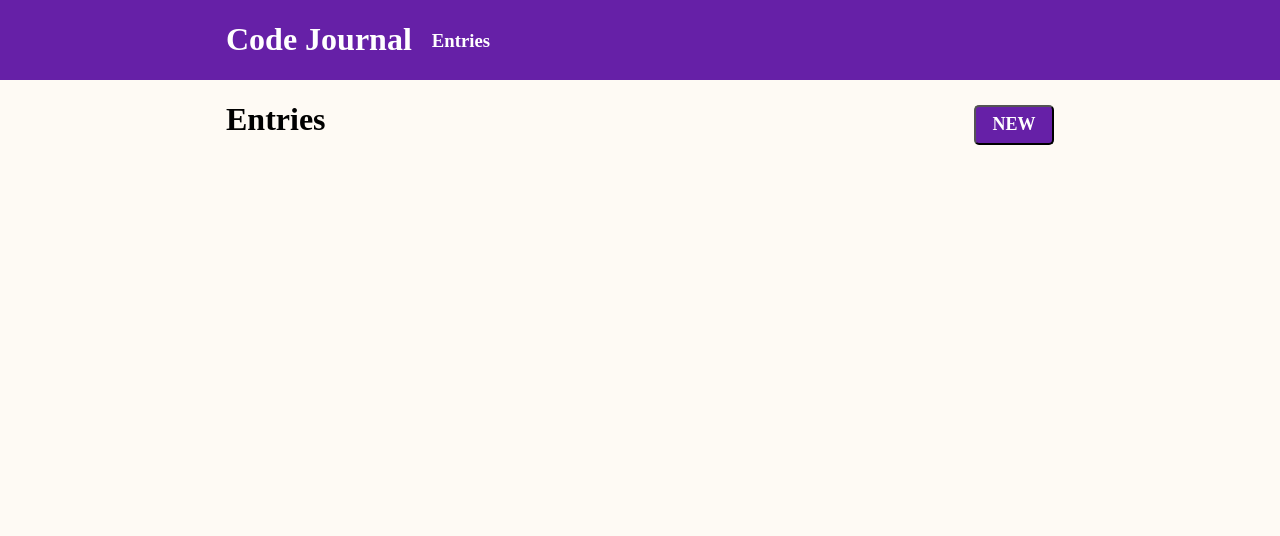
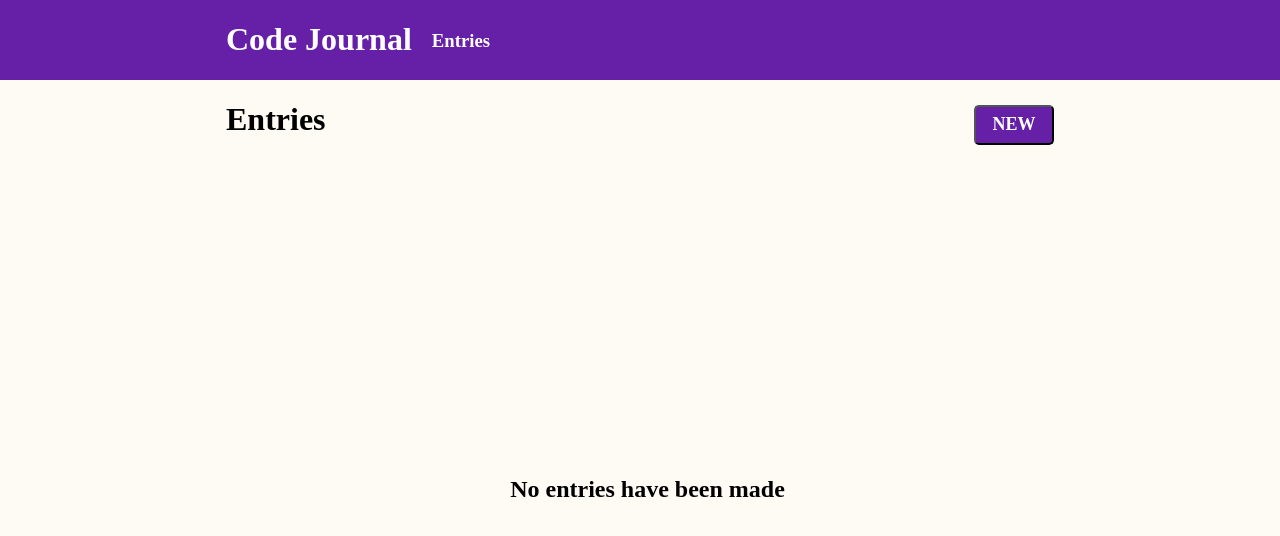
Before and after one commit to NaeemK1188/code-journal, a website: page index.html in a window 1280 px wide. Drawn offline with Linux system fonts and the light colour scheme.

Commit message:
adding no entries when the the entries page is empty #2

```diff
--- a/css/styles.css
+++ b/css/styles.css
@@ -96,3 +96,10 @@
 h5 {
   line-height: 1px;
 }
+
+
+
+h2 {
+  text-align: center;
+  margin-top: 300px;
+}
--- a/index.html
+++ b/index.html
@@ -90,8 +90,15 @@
             </div>
           </div>
         </div>
+        <!-- or use <ul></ul> to output all the entries saved in local storage -->
         <ul>
-
+          <li>
+            <div class="row">
+              <div class="column-full">
+                <h2>No entries have been made</h2>
+              </div>
+            </div>
+          </li>
         </ul>
       </div>
     </main>
```
Also changed, not shown: ts/main.ts (+8 -1 lines).
